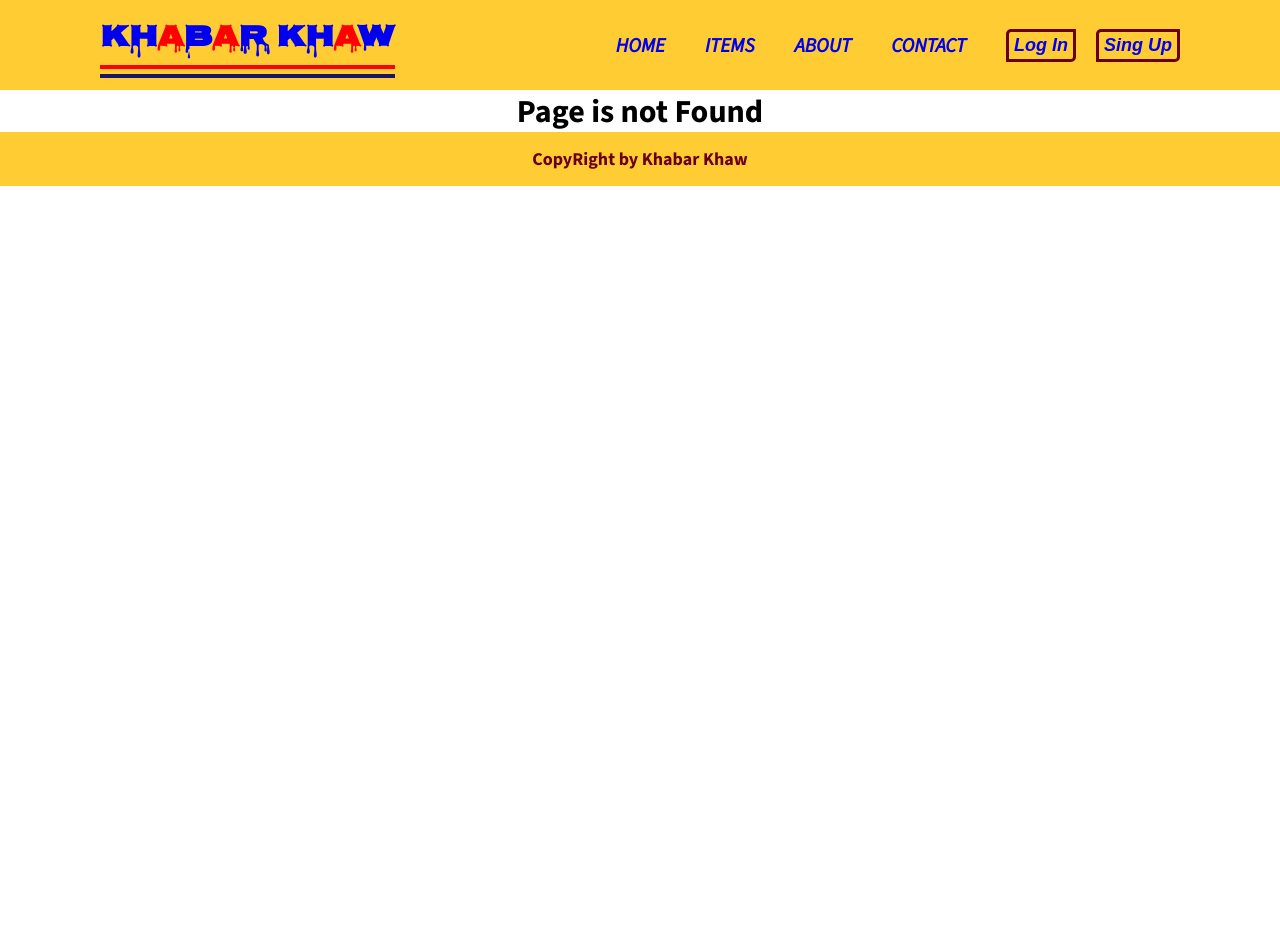
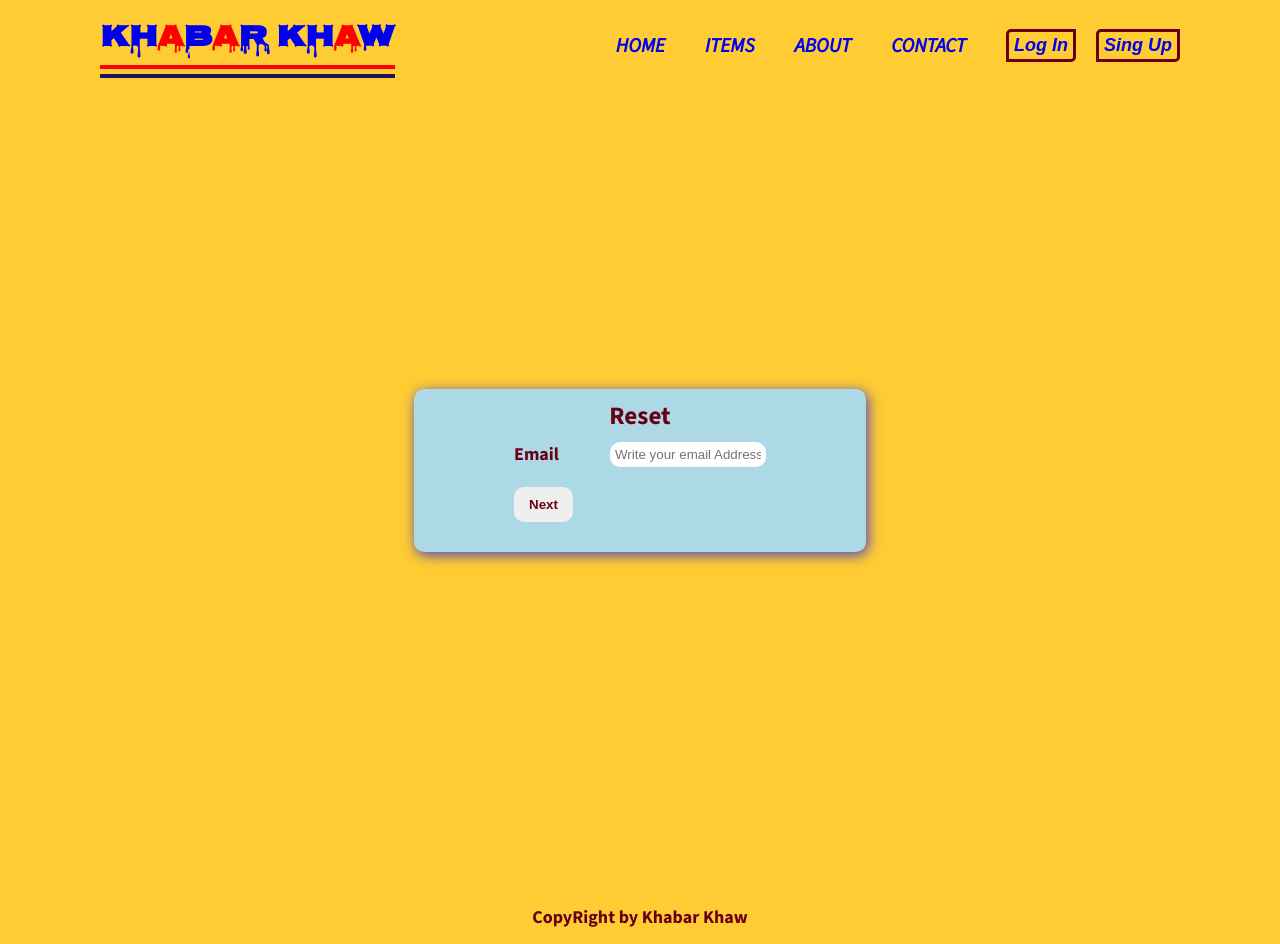
Before and after one commit to Shubrotto/khabar-khaw, a React (Vite) app: page /reset in a window 1280 px wide. Before the commit this address had no page. Before the commit the page ends 800 px from the top, so only its background shows below. Built offline with nearby package versions, Linux system fonts and the light colour scheme.

Commit message:
add reset feature

```diff
--- a/src/App.jsx
+++ b/src/App.jsx
@@ -10,6 +10,7 @@ import Contact from "./componpents/Contact/Contact";
 import Item from "./componpents/Item/Item";
 import Register from "./pages/Register/Register";
 import Login from "./pages/Login/Login";
+import Reset from "./pages/Reset";
 
 function App() {
   return (
@@ -18,7 +19,7 @@ function App() {
       <Routes outlet={<Navbar />}>
         <Route exact path="/" element={<Home />} />
         <Route path="/register" element={<Register />} />
-        <Route path="/register" element={<Register />} />
+        <Route path="/reset" element={<Reset />} />
         <Route path="/login" element={<Login />} />
         <Route path="/items" element={<Items />} />
         <Route path="/item/:id" element={<Item />} />
--- a/src/pages/Reset.jsx
+++ b/src/pages/Reset.jsx
@@ -1,7 +1,33 @@
-import React from "react";
+import { Link } from "react-router-dom";
 
 const Reset = () => {
-  return <div>{/* email -> verifired otp  */}</div>;
+  return (
+    <div className="register_container">
+      <div className="register_wrapper">
+        <div className="form_div">
+          <h3>Reset</h3>
+          <form className="form">
+            <div className="input_div">
+              <label htmlFor="email">Email</label>
+              <input
+                type="email"
+                placeholder="Write your email Address..."
+                name="email"
+                id="email"
+              />
+            </div>
+          </form>
+          <div className="form_bottom">
+            <button className="send_btn" type="submit">
+              <Link className="link_btn" to="/otp">
+                Next
+              </Link>
+            </button>
+          </div>
+        </div>
+      </div>
+    </div>
+  );
 };
 
 export default Reset;
```
